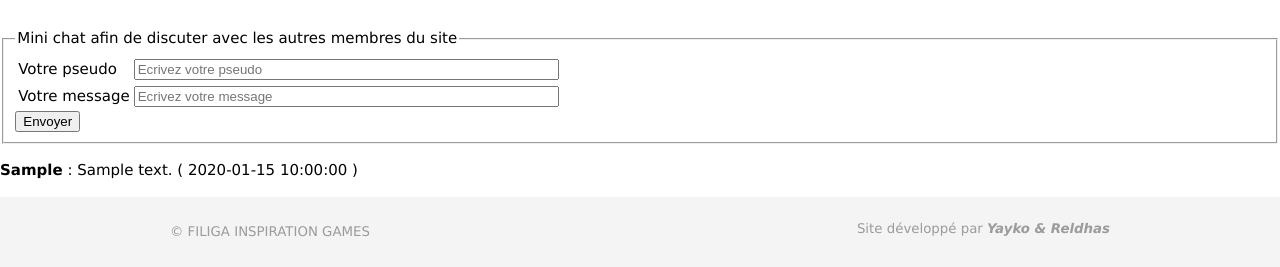
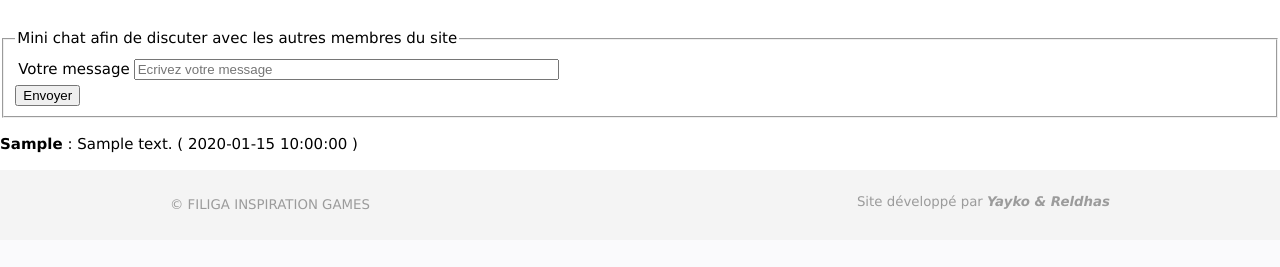
Before and after one commit to Yanisiman/Yanisiman.github.io, a PHP site: page /php/pages/accueil.php in a window 1280 px wide. Shown: the part 995-1262 px from the top of the page. After the commit the page ends 1205 px from the top, so only its background shows below. Run offline with PHP 8.4, Linux system fonts and the light colour scheme; the visitor is signed in with stand-in values (Sample User, id 1); tables that the repository leaves empty or names only in its code hold one stand-in row (values such as "Sample post").

Commit message:
Reworking on some issues

```diff
--- a/php/pages/accueil.php
+++ b/php/pages/accueil.php
@@ -77,17 +77,10 @@ moyens d'obtenir le jeu et les annexes inhérentes à ce dernier.
 					<legend>Mini chat afin de discuter avec les autres membres du site</legend>
 
 					<table>
-
-
-				        <tr>
-							<td>Votre pseudo</td>
-							<td><input type="text" name="pseudo" id="pseudo" placeholder="Ecrivez votre pseudo" maxlength="15" size="50" required /></td>
-							</tr>
-
-							<tr>
+			      	    <tr>
 							<td>Votre message</td>
 							<td><input type="text" name="message" id="message" placeholder="Ecrivez votre message" maxlength="255" size="50" required /></td>
-							</tr>
+						</tr>
 					</table>
 
 				    <input type="submit" value="Envoyer" />
@@ -111,12 +104,12 @@ moyens d'obtenir le jeu et les annexes inhérentes à ce dernier.
 		}
 
 		// Récupération des 10 derniers messages dans la table minichat de la base de données
-		$reponse = $bdd->query('SELECT pseudo, message, date_ FROM minichat ORDER BY ID DESC LIMIT 0, 10');
+		$reponse = $bdd->query('SELECT message, date_ FROM minichat ORDER BY ID DESC LIMIT 0, 10');
 
 		// Affichage de chaque message (toutes les données sont protégées par htmlspecialchars)
 		while ($donnees = $reponse->fetch())
 		{
-			echo '<p class="chat"><strong>' . htmlspecialchars($donnees['pseudo']) . '</strong> : ' . htmlspecialchars($donnees['message']) . ' ( ' . $donnees['date_']. ' )</p>';
+			echo '<p class="chat"><strong>' . htmlspecialchars($_SESSION['pseudo']) . '</strong> : ' . htmlspecialchars($donnees['message']) . ' ( ' . $donnees['date_']. ' )</p>';
 		}
 
 		$reponse->closeCursor();
--- a/php/pages/minichat.php
+++ b/php/pages/minichat.php
@@ -10,8 +10,8 @@ catch(Exception $e) // Si la connexion à la base de données échoue, un messag
 }
 
 // Insertion du message à l'aide d'une requête préparée
-$req = $bdd->prepare('INSERT INTO minichat (pseudo, message,date_) VALUES(?, ?, CURRENT_DATE())');
-$req->execute(array($_POST['pseudo'], $_POST['message']));
+$req = $bdd->prepare('INSERT INTO minichat (message,date_) VALUES(?, CURRENT_DATE())');
+$req->execute(array($_POST['message']));
 
 $req->closeCursor();
 
```
Also changed, not shown: login.php (+6 -6 lines).
